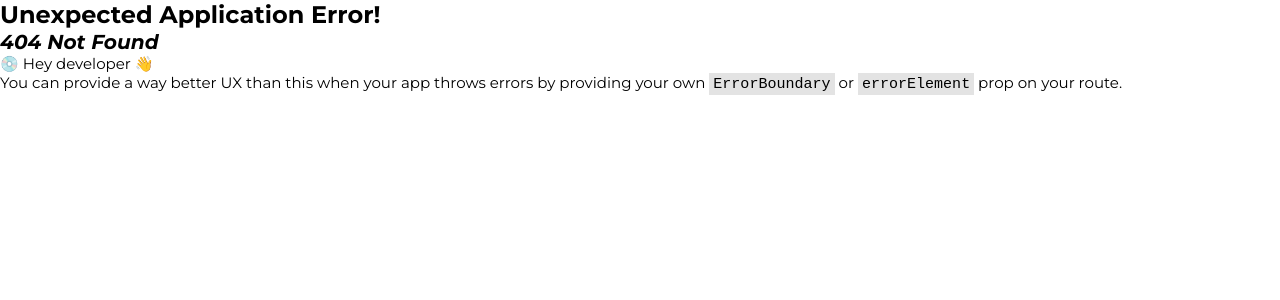
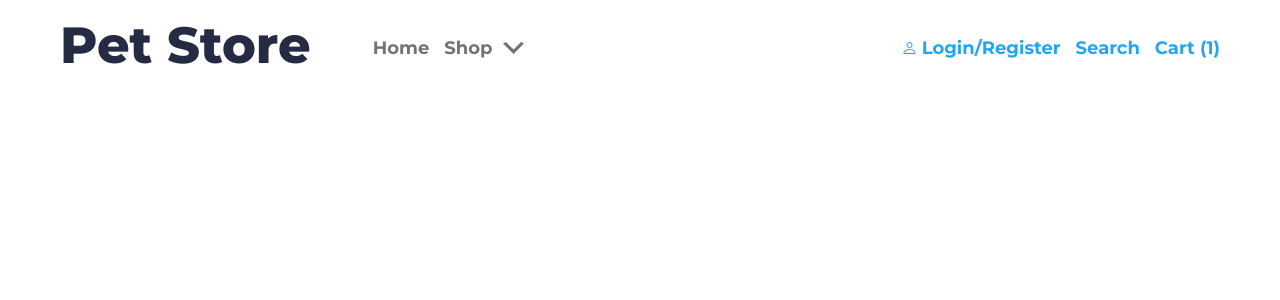
Before and after one commit to u-iDaniel/pet-store, a React (Vite) app in the folder frontend/: page /shop/birds in a window 1280 px wide. Before the commit this address had no page. Shown: the top 300 px of the page. Built offline with nearby package versions, Linux system fonts and the light colour scheme.

Commit message:
feat: init products page
Very barebones

```diff
--- /dev/null
+++ b/frontend/src/pages/Products.tsx
@@ -0,0 +1,15 @@
+import Navbar from "@components/Navbar";
+import { useParams } from "react-router-dom";
+
+const Products = () => {
+  const { category } = useParams();
+
+  return (
+    <>
+      <Navbar />
+
+    </>
+  );
+}
+
+export default Products;
--- a/frontend/src/routes.tsx
+++ b/frontend/src/routes.tsx
@@ -1,4 +1,5 @@
 import Home from "@pages/Home"
+import Products from "@pages/Products";
 import Shop from "@pages/Shop";
 
 const routes = [
@@ -9,6 +10,10 @@ const routes = [
     {
         path: "/shop",
         element: <Shop/>
+    },
+    {
+        path: "/shop/:category",
+        element: <Products />
     }
 ];
 
```
